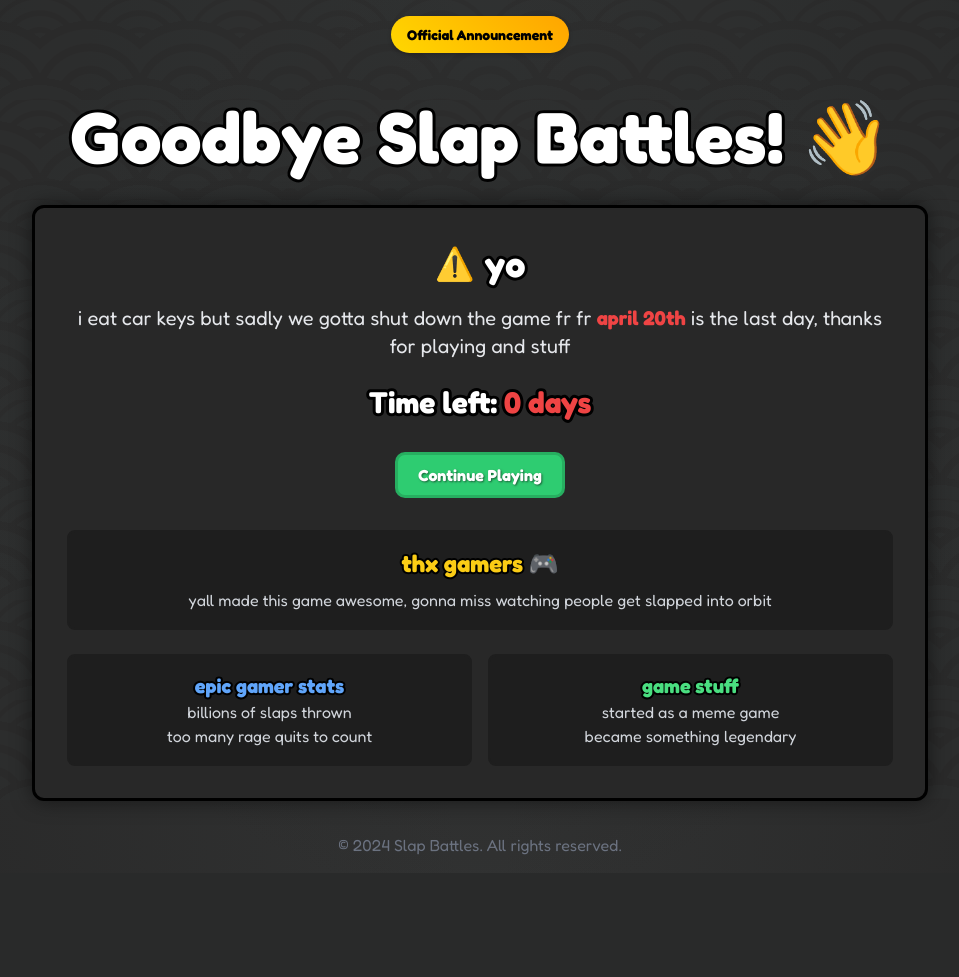
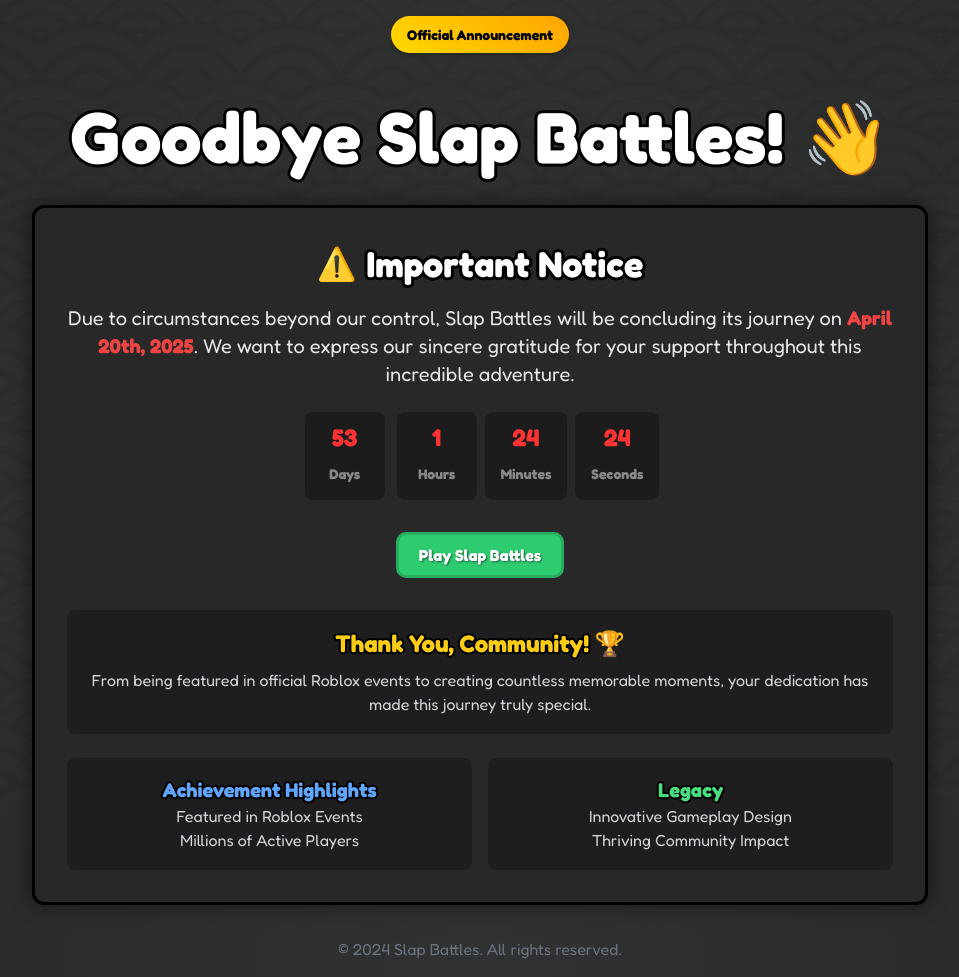
Before and after one commit to Hoster69/sb, a Flask app: page / in a window 1280 px wide. Shown: the whole page, without its empty margins (160-1119 px from the left). Before the commit the page ends 855 px from the top, so only its background shows below. Run offline with Flask 3, Linux system fonts and the light colour scheme; some libraries are stand-ins or nearby versions.

Commit message:
Add files via upload

```diff
--- a/app.py
+++ b/app.py
@@ -21,13 +21,21 @@
 
 @app.route('/')
 def index():
-    # Calculate time remaining until April 20th
-    shutdown_date = datetime(2024, 4, 20, tzinfo=timezone.utc)
+    # Calculate time remaining until April 20th 2025
+    shutdown_date = datetime(2025, 4, 20, tzinfo=timezone.utc)
     current_date = datetime.now(timezone.utc)
     time_remaining = shutdown_date - current_date
-    days_remaining = max(0, time_remaining.days)
 
-    return render_template('index.html', days_remaining=days_remaining)
+    days_remaining = time_remaining.days
+    hours = time_remaining.seconds // 3600
+    minutes = (time_remaining.seconds % 3600) // 60
+    seconds = time_remaining.seconds % 60
+
+    return render_template('index.html',
+                         days_remaining=max(0, days_remaining),
+                         hours_remaining=hours,
+                         minutes_remaining=minutes,
+                         seconds_remaining=seconds)
 
 if __name__ == '__main__':
     # Start the keep-alive thread
--- a/templates/index.html
+++ b/templates/index.html
@@ -4,6 +4,16 @@
     <meta charset="UTF-8">
     <meta name="viewport" content="width=device-width, initial-scale=1.0">
     <title>Slap Battles - Official Announcement</title>
+
+    <!-- Discord Embed Metadata -->
+    <meta property="og:title" content="Slap Battles - Official Shutdown Announcement">
+    <meta property="og:description" content="Slap Battles will be concluding its journey on April 20th, 2025. Join us for one last adventure!">
+    <meta property="og:url" content="https://slapbattles.onrender.com">
+    <meta property="og:type" content="website">
+    <meta property="og:image" content="https://tr.rbxcdn.com/e78d11d602f8c56bdc8ce65f1a4c0626/768/432/Image/Png">
+    <meta property="og:color" content="#2ecc71">
+    <meta name="theme-color" content="#2ecc71">
+
     <script src="https://cdn.tailwindcss.com"></script>
     <link href="https://fonts.googleapis.com/css2?family=Fredoka:wght@300;400;500;600;700&display=swap" rel="stylesheet">
     <style>
@@ -110,6 +120,26 @@
             margin-bottom: 1rem;
             display: inline-block;
         }
+
+        .countdown-box {
+            background: rgba(0,0,0,0.3);
+            padding: 0.5rem 1rem;
+            border-radius: 0.5rem;
+            margin: 0 0.25rem;
+            min-width: 80px;
+            display: inline-block;
+        }
+
+        .countdown-number {
+            font-size: 1.5rem;
+            font-weight: bold;
+            color: #ff3333;
+        }
+
+        .countdown-label {
+            font-size: 0.875rem;
+            color: #888;
+        }
     </style>
 </head>
 <body class="flex flex-col items-center justify-center min-h-screen p-4">
@@ -127,49 +157,65 @@
         <div class="game-window rounded-xl p-8">
             <div class="flex items-center justify-center mb-4">
                 <span class="warning-icon">⚠️</span>
-                <h2 class="text-4xl font-bold game-text" data-text="yo">
-                    yo
+                <h2 class="text-4xl font-bold game-text" data-text="Important Notice">
+                    Important Notice
                 </h2>
             </div>
 
             <p class="text-xl text-gray-200 mb-6">
-                i eat car keys but sadly we gotta shut down the game fr fr
-                <span class="text-red-500 font-bold">april 20th</span> is the last day, thanks for playing and stuff
+                Due to circumstances beyond our control, Slap Battles will be concluding its journey on
+                <span class="text-red-500 font-bold">April 20th, 2025</span>. We want to express our sincere gratitude for your support throughout this incredible adventure.
             </p>
 
-            <div class="text-3xl font-bold text-purple-400 mb-8">
-                <span class="game-text" data-text="Time left:">Time left:</span>
-                <span class="game-text text-red-500" data-text="{{ days_remaining }} days">{{ days_remaining }} days</span>
+            <div class="text-3xl font-bold mb-8">
+                <div class="flex justify-center items-center space-x-2">
+                    <div class="countdown-box">
+                        <div class="countdown-number">{{ days_remaining }}</div>
+                        <div class="countdown-label">Days</div>
+                    </div>
+                    <div class="countdown-box">
+                        <div class="countdown-number">{{ hours_remaining }}</div>
+                        <div class="countdown-label">Hours</div>
+                    </div>
+                    <div class="countdown-box">
+                        <div class="countdown-number">{{ minutes_remaining }}</div>
+                        <div class="countdown-label">Minutes</div>
+                    </div>
+                    <div class="countdown-box">
+                        <div class="countdown-number">{{ seconds_remaining }}</div>
+                        <div class="countdown-label">Seconds</div>
+                    </div>
+                </div>
             </div>
 
             <a href="https://www.roblox.com/games/6403373529/Slap-Battles" target="_blank" class="game-button mb-8 inline-block">
-                Continue Playing
+                Play Slap Battles
             </a>
 
             <div class="space-y-6">
                 <div class="p-4 bg-[#1e1e1e] rounded-lg border-2 border-[#1e1e1e]">
-                    <h3 class="text-2xl font-bold text-yellow-400 mb-2 game-text game-text-sm" data-text="thx gamers 🎮">
-                        thx gamers 🎮
+                    <h3 class="text-2xl font-bold text-yellow-400 mb-2 game-text game-text-sm" data-text="Thank You, Community! 🏆">
+                        Thank You, Community! 🏆
                     </h3>
                     <p class="text-gray-300">
-                        yall made this game awesome, gonna miss watching people get slapped into orbit
+                        From being featured in official Roblox events to creating countless memorable moments, your dedication has made this journey truly special.
                     </p>
                 </div>
 
                 <div class="grid grid-cols-1 md:grid-cols-2 gap-4">
                     <div class="p-4 bg-[#1e1e1e] rounded-lg border-2 border-[#1e1e1e]">
-                        <h3 class="text-xl font-bold text-blue-400 game-text game-text-sm" data-text="epic gamer stats">
-                            epic gamer stats
+                        <h3 class="text-xl font-bold text-blue-400 game-text game-text-sm" data-text="Achievement Highlights">
+                            Achievement Highlights
                         </h3>
-                        <p class="text-gray-300">billions of slaps thrown</p>
-                        <p class="text-gray-300">too many rage quits to count</p>
+                        <p class="text-gray-300">Featured in Roblox Events</p>
+                        <p class="text-gray-300">Millions of Active Players</p>
                     </div>
                     <div class="p-4 bg-[#1e1e1e] rounded-lg border-2 border-[#1e1e1e]">
-                        <h3 class="text-xl font-bold text-green-400 game-text game-text-sm" data-text="game stuff">
-                            game stuff
+                        <h3 class="text-xl font-bold text-green-400 game-text game-text-sm" data-text="Legacy">
+                            Legacy
                         </h3>
-                        <p class="text-gray-300">started as a meme game</p>
-                        <p class="text-gray-300">became something legendary</p>
+                        <p class="text-gray-300">Innovative Gameplay Design</p>
+                        <p class="text-gray-300">Thriving Community Impact</p>
                     </div>
                 </div>
             </div>
@@ -187,6 +233,34 @@
             elements.forEach((el, index) => {
                 el.style.animationDelay = `${index * 0.2}s`;
             });
+
+            // Update countdown every second
+            function updateCountdown() {
+                const shutdownDate = new Date('2025-04-20T00:00:00Z');
+                const now = new Date();
+                const diff = shutdownDate - now;
+
+                if (diff <= 0) {
+                    document.querySelectorAll('.countdown-number').forEach(el => {
+                        el.textContent = '0';
+                    });
+                    return;
+                }
+
+                const days = Math.floor(diff / (1000 * 60 * 60 * 24));
+                const hours = Math.floor((diff % (1000 * 60 * 60 * 24)) / (1000 * 60 * 60));
+                const minutes = Math.floor((diff % (1000 * 60 * 60)) / (1000 * 60));
+                const seconds = Math.floor((diff % (1000 * 60)) / 1000);
+
+                document.querySelectorAll('.countdown-number')[0].textContent = days;
+                document.querySelectorAll('.countdown-number')[1].textContent = hours;
+                document.querySelectorAll('.countdown-number')[2].textContent = minutes;
+                document.querySelectorAll('.countdown-number')[3].textContent = seconds;
+            }
+
+            // Update immediately and then every second
+            updateCountdown();
+            setInterval(updateCountdown, 1000);
         });
     </script>
 </body>
```
